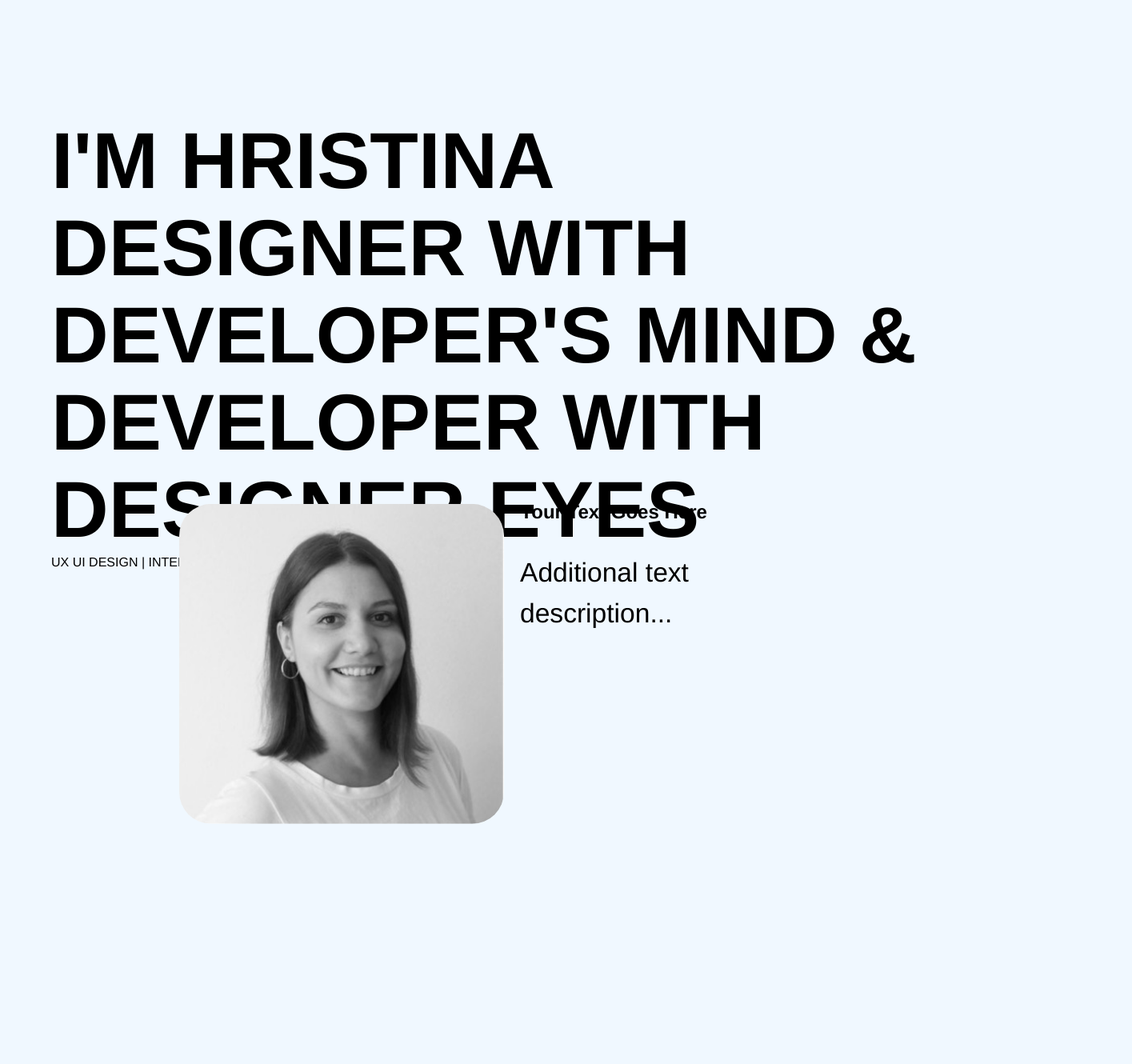
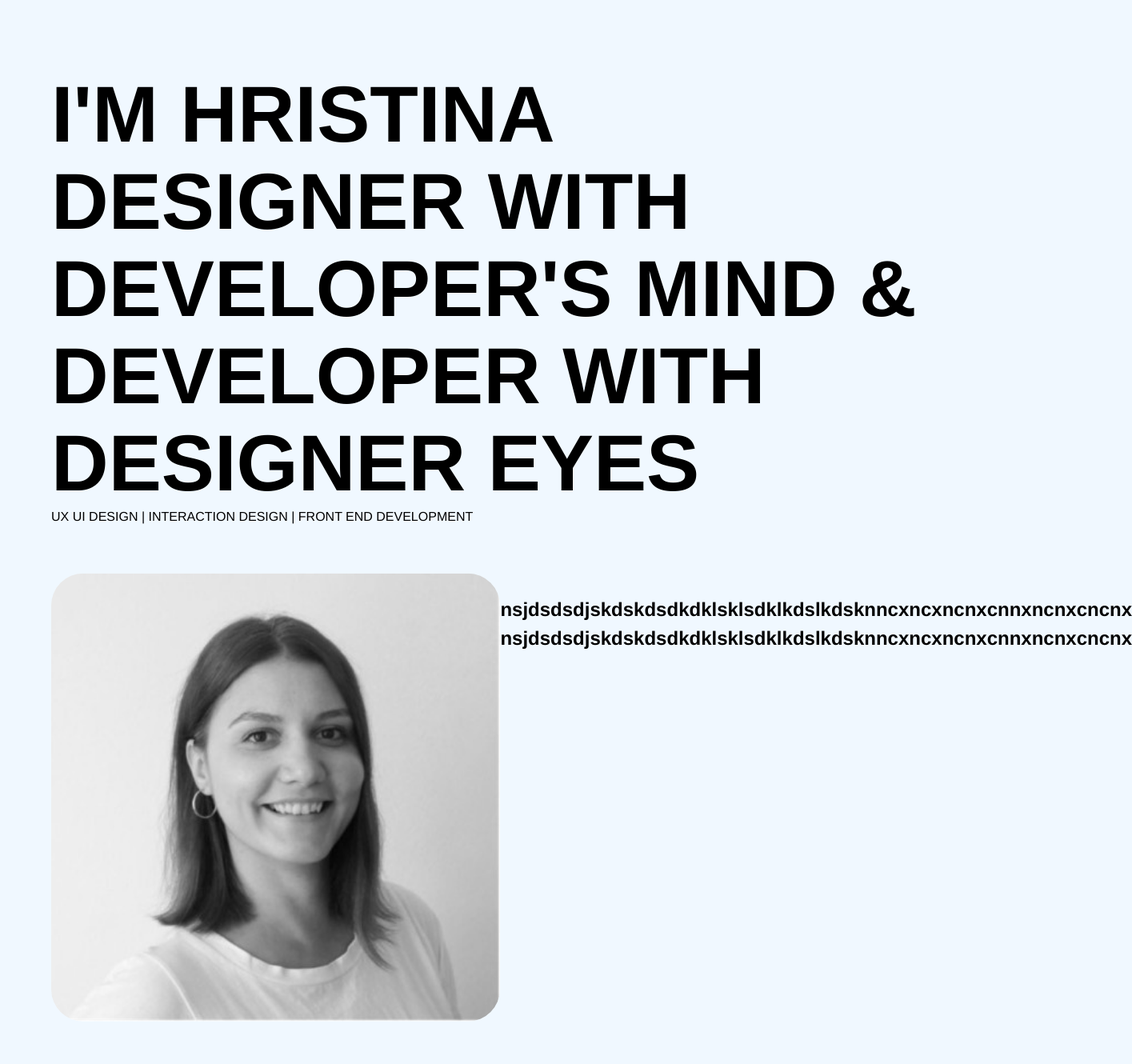
Before and after one commit to HristinaGjo/Website-Portfolio-HG, a React (Vite) app: page / in a window 1280 px wide. Shown: the top 1330 px of the page at 80% size, 1415 px wide, since content can reach past the window. Before the commit the page ends 1036 px from the top, so only its background shows below. Built offline with nearby package versions, Linux system fonts and the light colour scheme.

Commit message:
State before adding the overlay text on the image

```diff
--- a/src/pages/HomePage.jsx
+++ b/src/pages/HomePage.jsx
@@ -4,7 +4,7 @@ import { motion, useScroll, useSpring, useTransform } from "framer-motion";
 import coverImage from '../assets/cover.jpeg';
 
 function useParallax(value, distance) {
-  return useTransform(value, [0, 1], [-distance, distance]);
+  return useTransform(value, [0, 1], [-distance * 0.5, distance * 0.5]);
 }
 
 const HomePage = () => {
@@ -12,7 +12,7 @@ const HomePage = () => {
   const { scrollYProgress } = useScroll({ target: ref });
   const scaleX = useSpring(scrollYProgress, {
     stiffness: 100,
-    damping: 10,
+    damping: 30,
     restDelta: 0.001
   });
 
@@ -22,9 +22,6 @@ const HomePage = () => {
     <>
       <div className={classes.pageCtn}>
         <div className={classes.headerCtn}>
-
-
-
           <div className={classes.headlineText}>
             {/* <h1>Hello World</h1> */}
             {/* <h3>Hey there!<br/> */}
@@ -42,12 +39,17 @@ const HomePage = () => {
         <section ref={ref} className={classes.scrollSection}>
           <motion.div className={classes.imageContainer} style={{ y }}>
             <img src={coverImage} alt="Cover" />
+            <motion.h2 className={classes.textOverlay} style={{ y }}>
+              nsjdsdsdjskdskdsdkdklsklsdklkdslkdsknncxncxncnxcnnxncnxcncnx <br/>
+              nsjdsdsdjskdskdsdkdklsklsdklkdslkdsknncxncxncnxcnnxncnxcncnx
+            </motion.h2>
           </motion.div>
+        </section>
+
         <div className={classes.textContainer}>
-            <h2>Your Text Goes Here</h2>
+          <h2>Projects</h2>
           <p>Additional text description...</p>
         </div>
-        </section>
       </div>
 
       {/* Progress bar */}
--- a/src/styles/homePage.module.css
+++ b/src/styles/homePage.module.css
@@ -7,100 +7,48 @@ body {
 
 .pageCtn {
     width: 100%;
-    margin-top: 5%;
-    /* height: 100vh; */
-    /* background-color: aqua;*/
+    height: 100vh;
     display: flex;
-  flex-direction: column;
-  align-items: center;
-}
+    flex-direction: column;
+    align-items: center;
+  }
 
-.scrollSection {
+  .scrollSection {
     display: flex;
-    align-items: center;
-    justify-content: space-around;
+    align-items:end;
+    justify-content:left;
     margin-top: 50px; /* Adjust as needed */
   }
 
+
+
   .imageContainer {
     flex: 1;
-    height: 40vh;
+    display: flex;
+    justify-content: left;
   }
 
   .textContainer {
-    top:300px;
     flex: 1;
-    margin-left: 20px; /* Adjust as needed for spacing */
-    height: 40vh;
+    margin-top: 500px;/* Adjust as needed for spacing */
   }
 
   .textContainer h2 {
-    margin-top: 50px; /* Remove default margin */
+    margin-top: 10px; /* Remove default margin */
   }
 
   .textContainer p {
     margin-bottom: 0; /* Remove default margin */
   }
 
-.headerImg{
-    width: 100%;
-    height: 100vh;
-}
 
-.headerCtn{
-    display: flex;
-    flex-direction: column;
-    justify-content: center;
-    align-items: center;
-
-}
-
-.headlineText{
-    height: 50vh; /* Adjust this value according to your design */
-}
-
-.scrollRevealImg {
-    position: fixed;
-    top: 100vh; /* Initially hidden below the viewport */
-    left: 0;
-    width: 100%;
-    transition: transform 0.5s ease; /* Smooth transition when scrolling */
-}
-
-/* .titleUX, .titleMicro{
-    background: blue;
-    position: relative;
-    margin-bottom: 0;
-    font-size: larger;
-    font-family: Montserrat;
-}
-
-.projectUXCtn {
-    position: relative;
-    overflow: hidden;
-    display: flex;
-    justify-content: flex-start;
-    align-items: flex-start;
-    width: auto;
-    background: red;
-} */
-
-
-/* .video{
-    width: auto;
-    height: 70vh;
-    object-fit:scale-down;
+img {
+    width: 70%;
+    height: 70vh; /* Maintain aspect ratio */
+    object-fit: cover; /* Ensure image covers the container */
     margin-bottom: 10%;
     border-radius: 40px;
-} */
-
-
-img {
-    width: 100%;
-    height: 50vh; /* Maintain aspect ratio */
-    object-fit: cover; /* Ensure image covers the container */
-
-    border-radius: 40px;
+    left:50px;
 }
 
 
```
Lines whose indentation alone changed are shown as unchanged.
